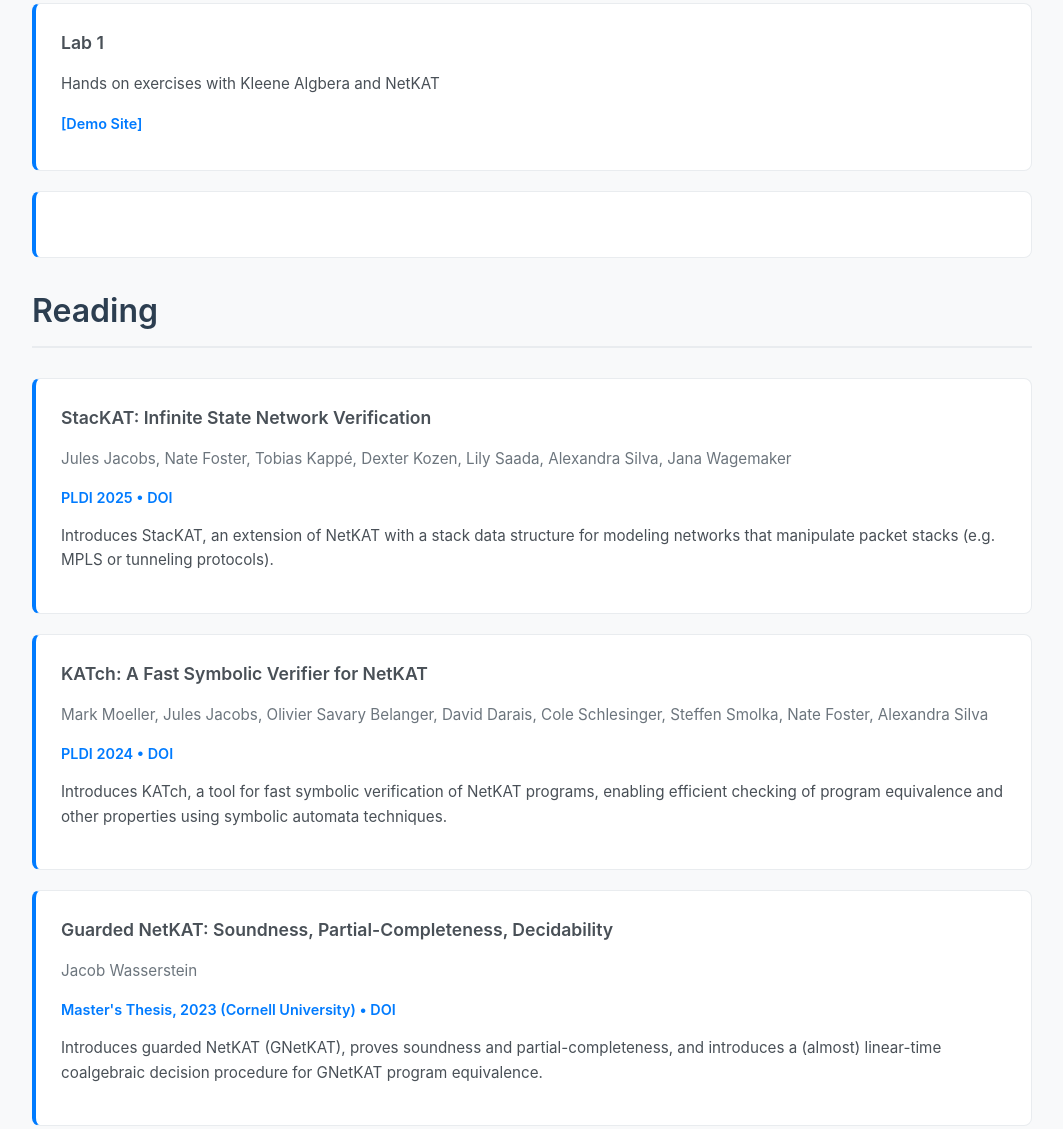
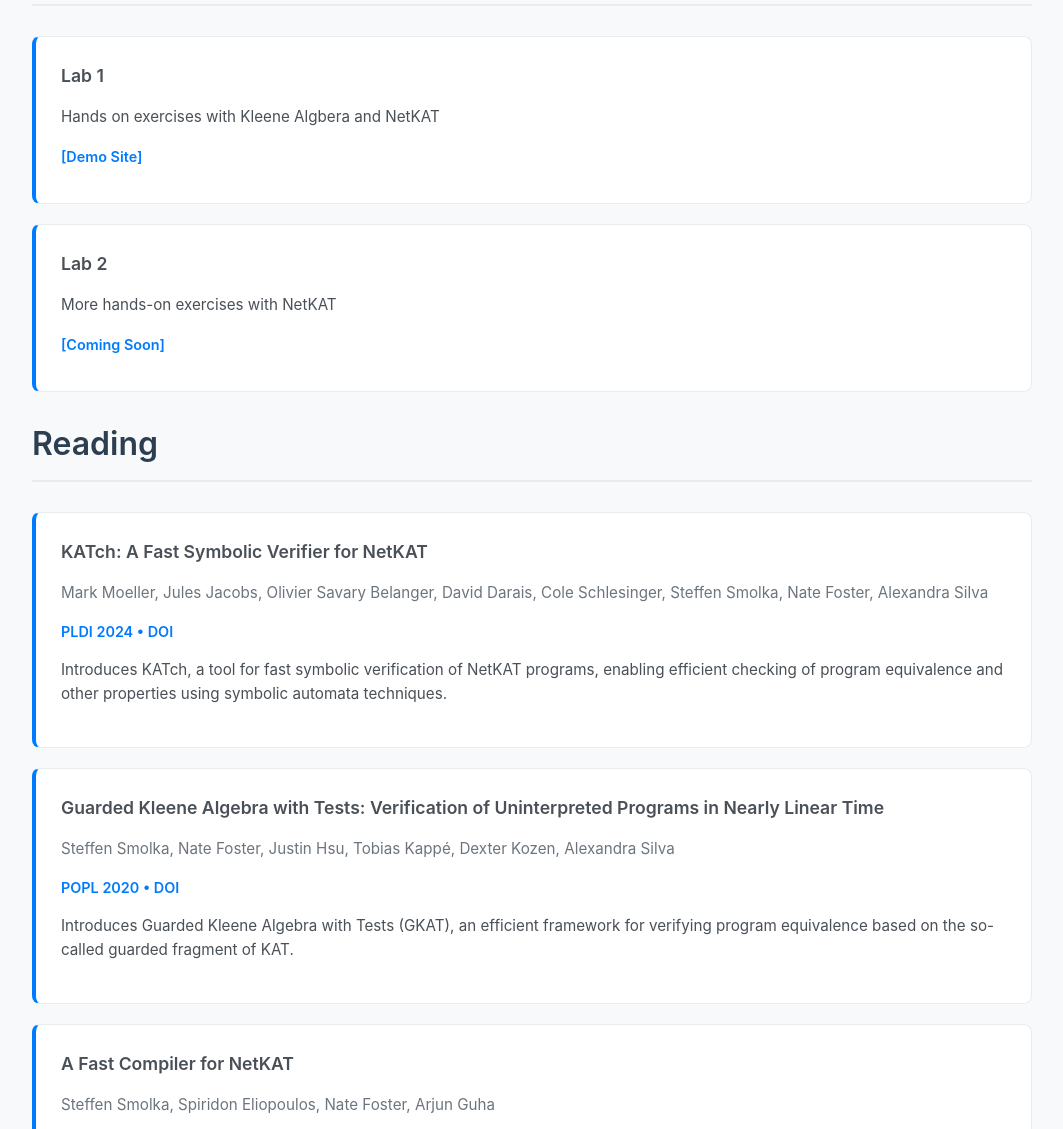
Before and after one commit to netkat-lang/netkat-www, a plain HTML site: page ssft25/index.html in a window 1280 px wide. Shown: the part 971-2100 px from the top of the page, without its empty margins (108-1171 px from the left). Drawn offline with Linux system fonts and the light colour scheme.

Commit message:
SSFT checkpoint

```diff
--- a/ssft25/index.html
+++ b/ssft25/index.html
@@ -393,6 +393,7 @@
                     <div class="paper">
                         <h4>Lecture 2</h4>
                         <p class="summary">An introduction to network verification with NetKAT</p>
+			<p class="venue"><a target="_blank">[Coming Soon]</a></p>
                     </div>
 		</div>
 	  </div>
@@ -400,12 +401,14 @@
             <h2 id="papers">Labs</h2>
 	        <div class="papers-grid">
                     <div class="paper">
-                        <h4>Lab 1</h4>
-                        <p class="summary">Hands on exercises with Kleene Algbera and NetKAT</p>
-			<p class="venue"><a href="lab1.html" target="_blank">[Demo Site]</a></p>
+                      <h4>Lab 1</h4>
+                      <p class="summary">Hands on exercises with Kleene Algbera and NetKAT</p>
+		      <p class="venue"><a href="lab1.html" target="_blank">[Demo Site]</a></p>
                     </div>
                     <div class="paper">
-                        <p class="summary"></p>
+		      <h4>Lab 2</h4>
+                      <p class="summary">More hands-on exercises with NetKAT</p>
+		      <p class="venue"><a target="_blank">[Coming Soon]</a></p>
                     </div>
 		</div>
 
@@ -414,13 +417,6 @@
             <h2 id="papers">Reading</h2>
                 <div class="papers-grid">
                     <div class="paper">
-                        <h4><a href="https://doi.org/10.1145/3729257" target="_blank">StacKAT: Infinite State Network Verification</a></h4>
-                        <p class="authors">Jules Jacobs, Nate Foster, Tobias Kappé, Dexter Kozen, Lily Saada, Alexandra Silva, Jana Wagemaker</p>
-                        <p class="venue">PLDI 2025 • <a href="https://doi.org/10.1145/3729257" target="_blank">DOI</a></p>
-                        <p class="summary">Introduces StacKAT, an extension of NetKAT with a stack data structure for modeling networks that manipulate packet stacks (e.g. MPLS or tunneling protocols).</p>
-                    </div>
-
-                    <div class="paper">
                         <h4><a href="https://doi.org/10.1145/3656454" target="_blank">KATch: A Fast Symbolic Verifier for NetKAT</a></h4>
                         <p class="authors">Mark Moeller, Jules Jacobs, Olivier Savary Belanger, David Darais, Cole Schlesinger, Steffen Smolka, Nate Foster, Alexandra Silva</p>
                         <p class="venue">PLDI 2024 • <a href="https://doi.org/10.1145/3656454" target="_blank">DOI</a></p>
@@ -428,10 +424,10 @@
                     </div>
 
                     <div class="paper">
-                        <h4><a href="https://doi.org/10.7298/y5x5-jr17" target="_blank">Guarded NetKAT: Soundness, Partial-Completeness, Decidability</a></h4>
-                        <p class="authors">Jacob Wasserstein</p>
-                        <p class="venue">Master's Thesis, 2023 (Cornell University) • <a href="https://doi.org/10.7298/y5x5-jr17" target="_blank">DOI</a></p>
-                        <p class="summary">Introduces guarded NetKAT (GNetKAT), proves soundness and partial-completeness, and introduces a (almost) linear-time coalgebraic decision procedure for GNetKAT program equivalence.</p>
+                        <h4><a href="https://doi.org/10.1145/3371129" target="_blank">Guarded Kleene Algebra with Tests: Verification of Uninterpreted Programs in Nearly Linear Time</a></h4>
+                        <p class="authors">Steffen Smolka, Nate Foster, Justin Hsu, Tobias Kappé, Dexter Kozen, Alexandra Silva</p>
+                        <p class="venue">POPL 2020 • <a href="https://doi.org/10.1145/3371129" target="_blank">DOI</a></p>
+                        <p class="summary">Introduces Guarded Kleene Algebra with Tests (GKAT), an efficient framework for verifying program equivalence based on the so-called guarded fragment of KAT.</p>
                     </div>
 
                     <div class="paper">
```
